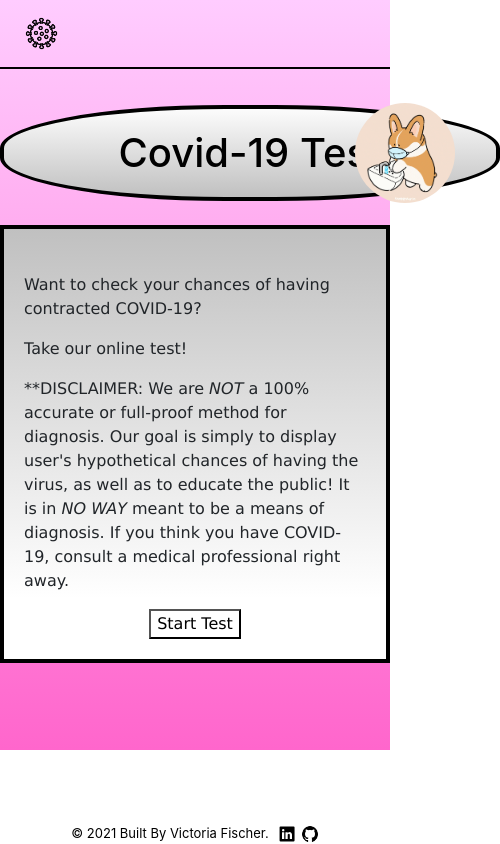
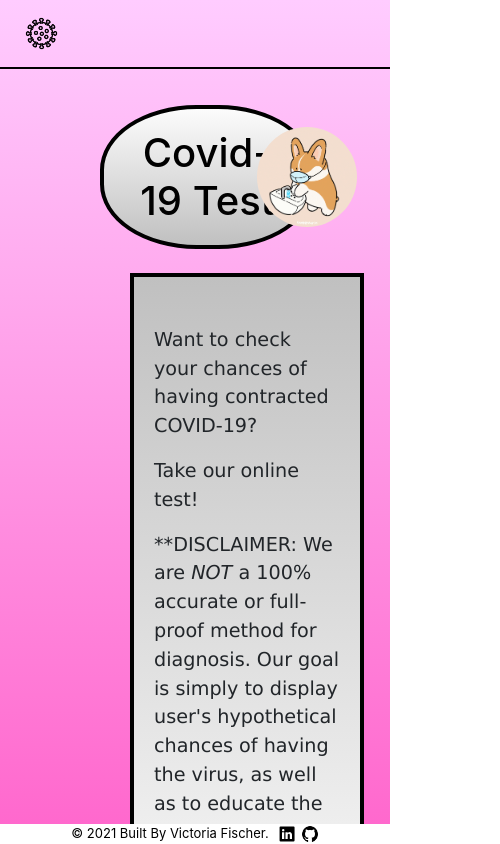
Before and after one commit to vfischer9/SeniorCapstone, a React (Create React App) app: page / in a window 390 px wide. Shown: the whole page, 500 px wide, since content can reach past the window. Built offline with nearby package versions, Linux system fonts and the light colour scheme.

Commit message:
screen resolutions

```diff
--- a/public/index.css
+++ b/public/index.css
@@ -1,5 +1,6 @@
 html, body {
-    height: 750px;
+    height: 100%;
+    overflow: auto;
 }
 
 button{
--- a/src/Home.css
+++ b/src/Home.css
@@ -1,12 +1,7 @@
-
-.homePage{
-    height: 750px;
+body{
+    height: 100%;
+    overflow: auto;
     background: linear-gradient(to bottom, #ffccff 0%, #ff66cc 100%);
-}
-
-.testPage{
-    height: 750px;
-    background: linear-gradient(to bottom, #99ccff 0%, #9966ff 100%);
 }
 
 .title{
@@ -219,3 +214,69 @@ footer{
     background-color: rgb(255, 255, 255);
     color: black;
 }
+
+/* responsive, form small screens, use 13px font size */
+@media (max-width: 1024px) {
+    .title {
+        width: 50%;
+    }
+    .contain{
+        width: 50%;
+        font-size: larger;
+    }
+}
+
+@media (max-width: 768px) {
+    .title {
+        width: 50%;
+    }
+    .corgiGif{
+        margin-left: 250px;
+    }
+    .contain{
+        width: 50%;
+    }
+}
+
+@media (max-width: 540px) {
+    .title {
+        margin-right: 400px;
+        width: 55%;
+        margin-left: 100px;
+    }
+    .corgiGif{
+        margin-left: 200px;
+    }
+    .contain{
+        width: 60%;
+        margin-left: 130px
+    }
+}
+
+@media (max-width: 280px) {
+    .title {
+        margin-right: 400px;
+        width: 60%;
+        margin-left: 5px;
+    }
+    .corgiGif{
+        margin-left: 150px;
+    }
+    .contain{
+        margin-left: 35px;
+        width: 80%;
+    }
+}
+
+@media (max-width: 375px) {
+    .title {
+        width: 50%;
+    }
+    .corgiGif{
+        margin-left: 150px;
+    }
+    .contain{
+        width: 80%;
+        margin-left: 40px;
+    }
+}
--- a/src/Home.js
+++ b/src/Home.js
@@ -24,7 +24,7 @@ function Home() {
             <br></br>
 
             <h1 className='title'>Covid-19 Test<img src={corgi} alt='corgiGif' className='corgiGif'></img></h1>
-
+            <meta name="viewport" content="width=device-width, initial-scale=1.0"></meta>
             <div className='contain mt-4'>
                 <br></br>
                 <p>Want to check your chances of having contracted COVID-19?</p>
```
